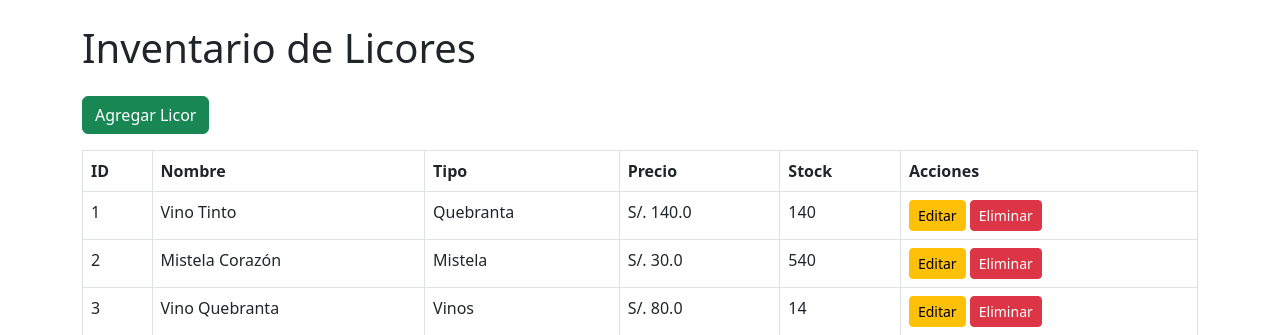
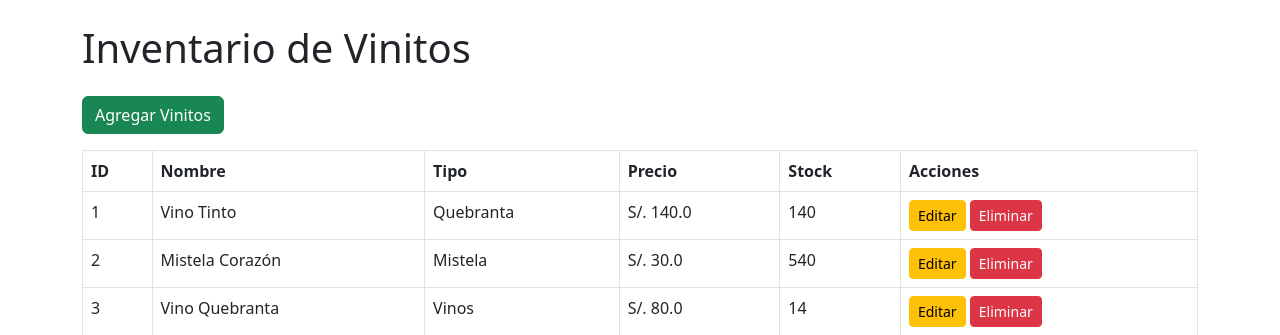
Before and after one commit to fredoinsilico/vinedo-app, a Flask app: page / in a window 1280 px wide. Shown: the top 335 px of the page. Run offline with Flask 3, Linux system fonts and the light colour scheme.

Commit message:
Se agregaron cambios y el gitignore

```diff
--- a/templates/editar.html
+++ b/templates/editar.html
@@ -1,11 +1,11 @@
 <!DOCTYPE html>
 <html>
 <head>
-  <title>Editar Vino</title>
+  <title>Edita tu licor aquí</title>
   <link rel="stylesheet" href="https://cdn.jsdelivr.net/npm/bootstrap@5.3.0/dist/css/bootstrap.min.css">
 </head>
 <body class="container mt-4">
-  <h2>Editar Vino</h2>
+  <h2>Editar tu licor aquí</h2>
   <form method="POST">
     <div class="mb-3">
       <label>Nombre:</label>
--- a/templates/index.html
+++ b/templates/index.html
@@ -5,8 +5,8 @@
   <link rel="stylesheet" href="https://cdn.jsdelivr.net/npm/bootstrap@5.3.0/dist/css/bootstrap.min.css">
 </head>
 <body class="container mt-4">
-  <h1 class="mb-4">Inventario de Licores</h1>
-  <a href="/agregar" class="btn btn-success mb-3">Agregar Licor</a>
+  <h1 class="mb-4">Inventario de Vinitos</h1>
+  <a href="/agregar" class="btn btn-success mb-3">Agregar Vinitos</a>
   <table class="table table-bordered">
     <thead>
       <tr>
```
Also changed, not shown: 1 other file.
